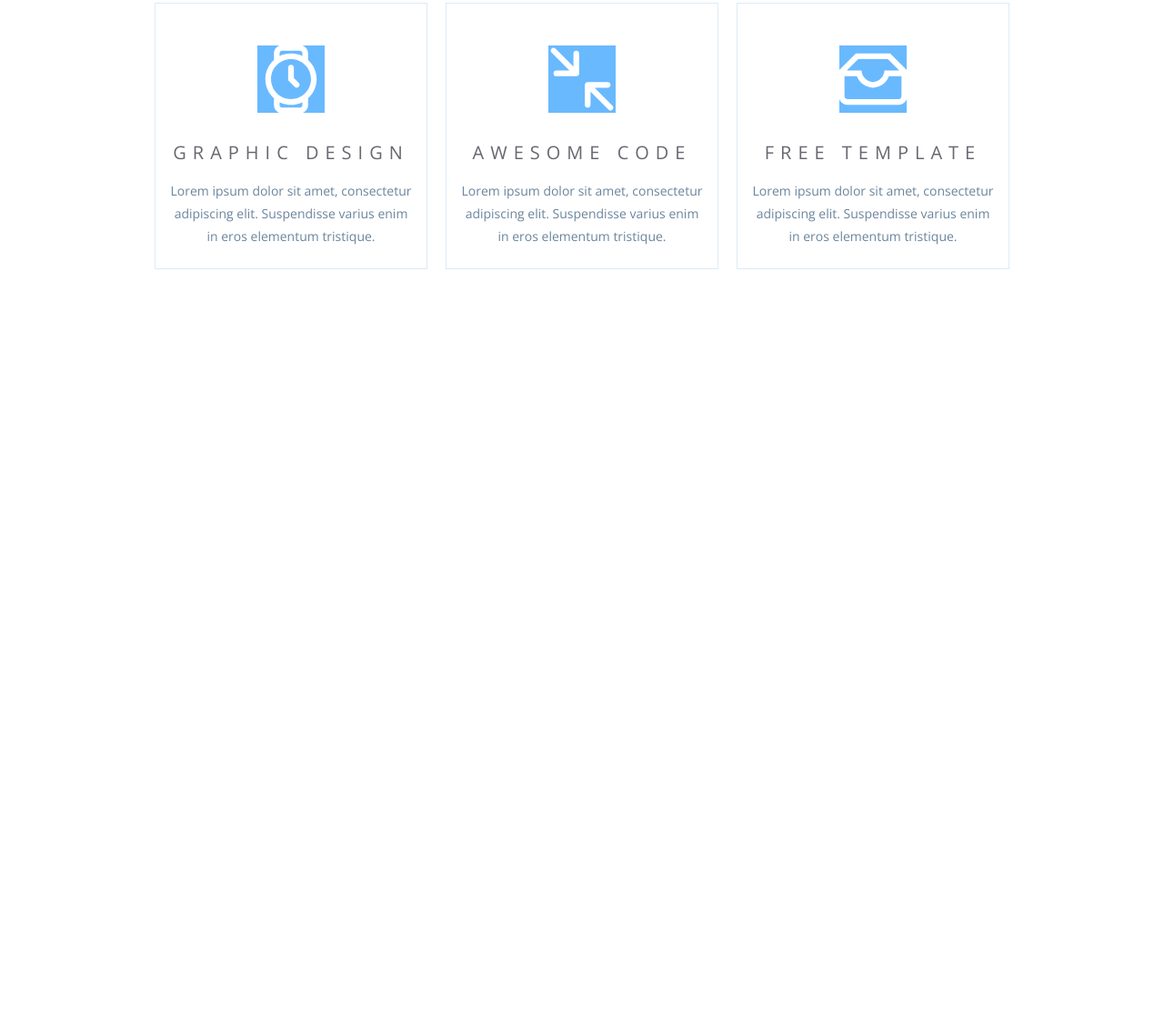
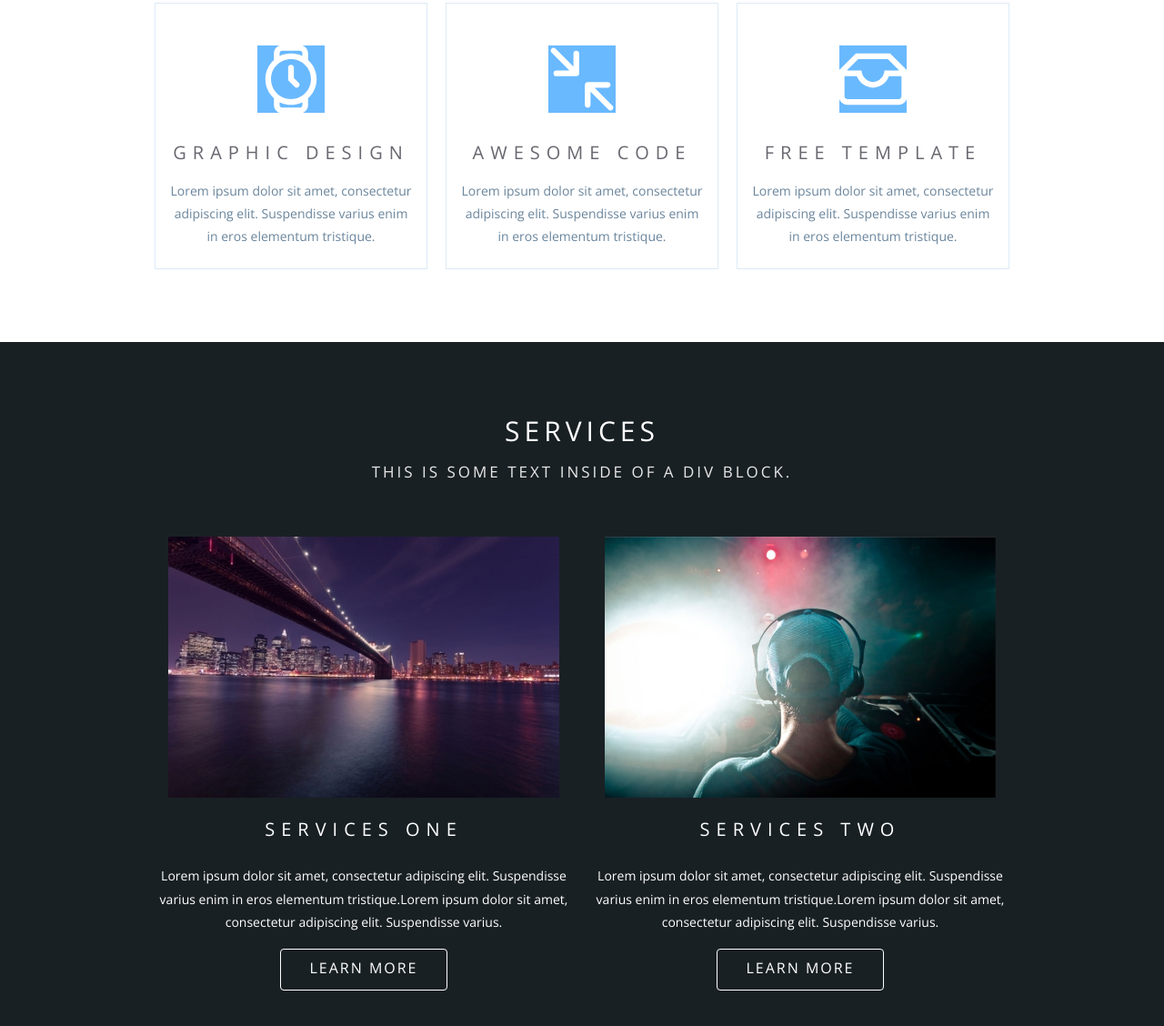
Before and after one commit to Vad-Dem/Velocity, a website: page src/index.html in a window 1280 px wide. Shown: the part 868-1996 px from the top of the page at 91% size. Before the commit the page ends 1244 px from the top, so only its background shows below. Drawn offline with nearby package versions, Linux system fonts and the light colour scheme; files that its build step writes are made by us from their sources; files whose address does not match are found by name.

Commit message:
add services

```diff
--- a/src/index.html
+++ b/src/index.html
@@ -60,6 +60,30 @@
       </div>
     </div>
   </section>
+  <section class="services">
+    <div class="container">
+      <h1 class="services__title">services</h1>
+      <h3 class="services__subtitle">This is some text inside of a div block.</h3>
+      <div class="services__inner">
+        <div class="services__item">
+          <img class="services__item-img" src="./img/services-1.png" alt="1">
+          <h5 class="services__item-title">SERVICES one</h5>
+          <p class="services__item-text">Lorem ipsum dolor sit amet, consectetur adipiscing elit. Suspendisse varius
+            enim in eros elementum tristique.Lorem ipsum dolor sit amet, consectetur adipiscing elit. Suspendisse
+            varius.</p>
+          <a href="#"><button class="header__buttons-learn">Learn More</button></a>
+        </div>
+        <div class="services__item">
+          <img class="services__item-img" src="./img/services-2.png" alt="1">
+          <h5 class="services__item-title">SERVICES two</h5>
+          <p class="services__item-text">Lorem ipsum dolor sit amet, consectetur adipiscing elit. Suspendisse varius
+            enim in eros elementum tristique.Lorem ipsum dolor sit amet, consectetur adipiscing elit. Suspendisse
+            varius.</p>
+          <a href="#"><button class="header__buttons-learn">Learn More</button></a>
+        </div>
+      </div>
+    </div>
+  </section>
   <script src="./js/app.min.js"></script>
 </body>
 
--- a/src/scss/index.scss
+++ b/src/scss/index.scss
@@ -177,8 +177,8 @@
     &__item-img {
         max-width: 94px;
         margin-bottom: 19px;
-        transition: .5s;
-        &:hover{
+        transition: 0.5s;
+        &:hover {
             transform: scale(1.1);
         }
     }
@@ -206,3 +206,84 @@
         color: #6a859c;
     }
 }
+
+// services
+
+.services {
+    background-color: #192024;
+    padding: 80px 0px;
+    // .services__title
+
+    &__title {
+        font-weight: 400;
+        font-size: 30px;
+        line-height: 120%;
+        text-align: center;
+        letter-spacing: 5px;
+        text-transform: uppercase;
+        color: #ffffff;
+        margin-bottom: 17px;
+    }
+
+    // .services__subtitle
+
+    &__subtitle {
+        font-weight: 400;
+        font-size: 17px;
+        line-height: 118%;
+        text-align: center;
+        letter-spacing: 3px;
+        text-transform: uppercase;
+        color: #e8e8e8;
+        margin-bottom: 61px;
+    }
+
+    // .services__inner
+
+    &__inner {
+        display: flex;
+        align-items: center;
+        justify-content: space-between;
+    }
+
+    // .services__item
+
+    &__item {
+        display: flex;
+        flex-direction: column;
+        align-items: center;
+        max-width: 460px;
+        width: 100%;
+    }
+
+    // .services__item-img
+
+    &__item-img {
+        max-width: 430px;
+        margin-bottom: 20px;
+    }
+
+    // .services__item-title
+
+    &__item-title {
+        font-weight: 400;
+        font-size: 20px;
+        line-height: 150%;
+        text-align: center;
+        letter-spacing: 7px;
+        text-transform: uppercase;
+        color: #ffffff;
+        margin-bottom: 23px;
+    }
+
+    // .services__item-text
+
+    &__item-text {
+        font-weight: 400;
+        font-size: 14px;
+        line-height: 179%;
+        text-align: center;
+        color: #ffffff;
+        margin-bottom: 17px;
+    }
+}
```
Also changed, not shown: docs/index.html (+1 -1 lines), docs/css/styles.css, docs/css/styles.min.css, docs/img/services-1.png (added), docs/img/services-1.webp (added), docs/img/services-2.png (added), docs/img/services-2.webp (added), src/img/services-1.png (added), src/img/services-2.png (added).
